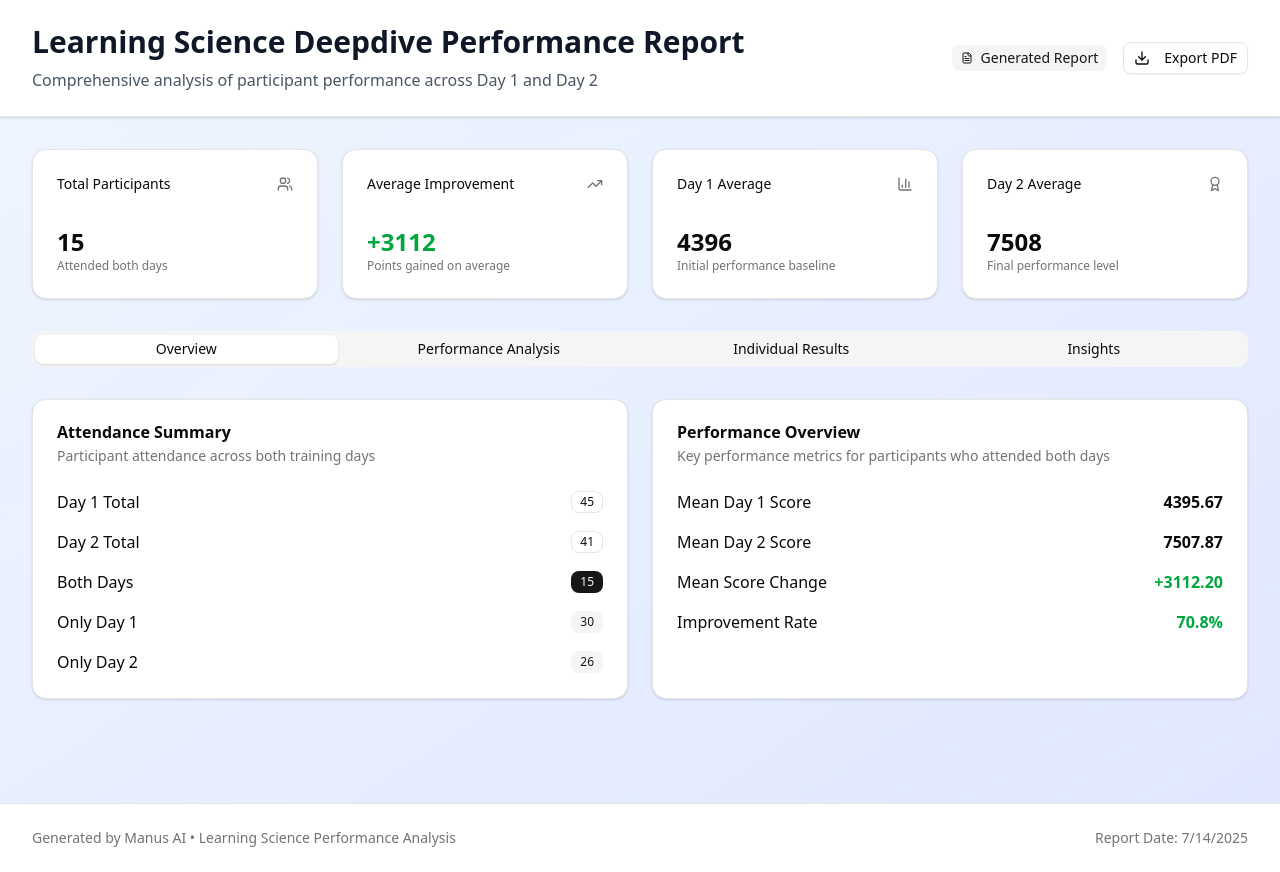
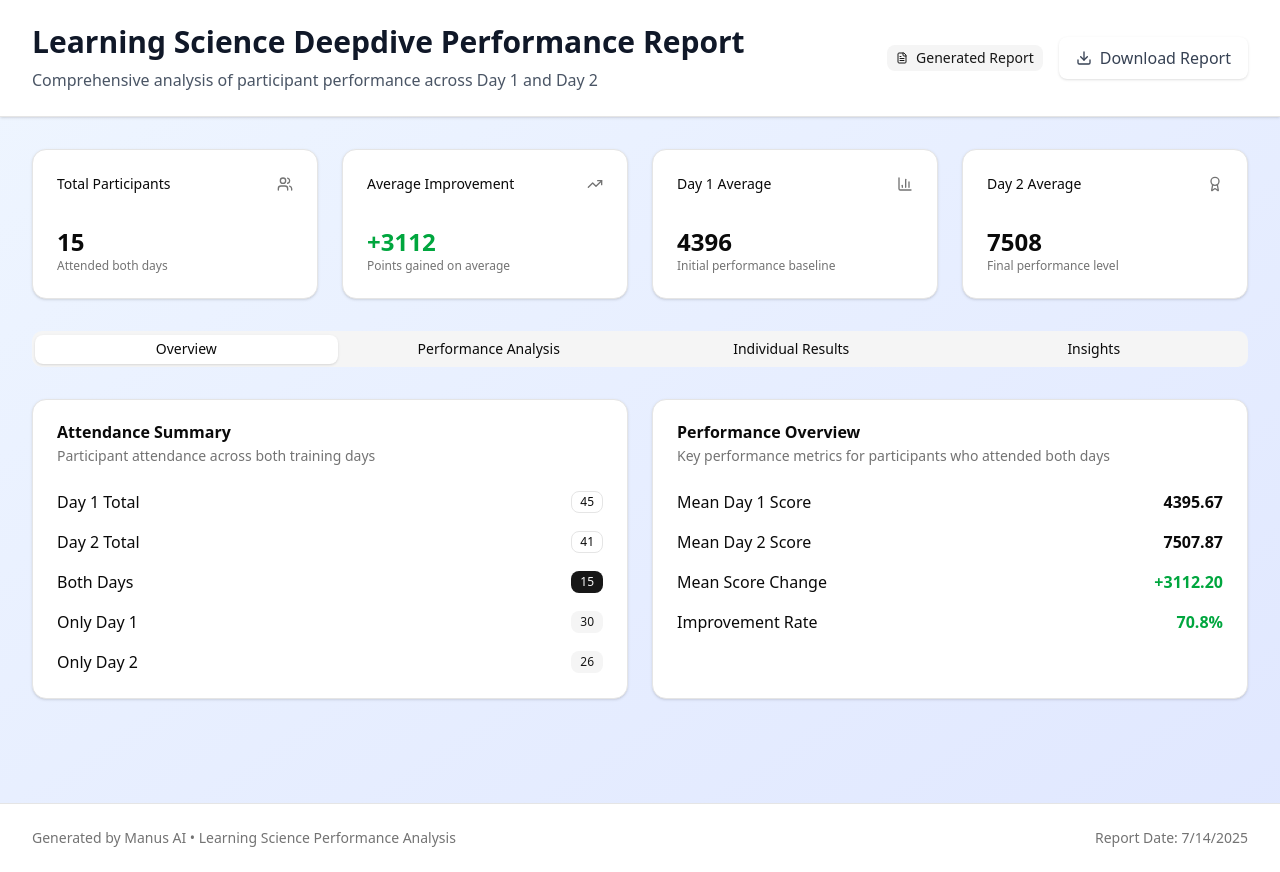
Before and after one commit to Vincent-mutwiri/pre-post-assessment-report, a React (Vite) app: page / in a window 1280 px wide. Built offline with nearby package versions, Linux system fonts and the light colour scheme.

Commit message:
Added a downloadable pdf

```diff
--- a/src/App.jsx
+++ b/src/App.jsx
@@ -82,10 +82,10 @@ function App() {
                 <FileText className="w-4 h-4 mr-1" />
                 Generated Report
               </Badge>
-              <Button variant="outline" size="sm">
+              <a href="/performance_report.pdf" download="performance_report.pdf" className="inline-flex items-center px-4 py-2 border border-transparent rounded-md font-medium bg-white dark:bg-gray-800 hover:bg-gray-50 dark:hover:bg-gray-700 text-gray-700 dark:text-gray-200 shadow-sm">
                 <Download className="w-4 h-4 mr-2" />
-                Export PDF
-              </Button>
+                Download Report
+              </a>
             </div>
           </div>
         </div>
```
Also changed, not shown: 1 other file (tests, documents, lock files or other folders).
